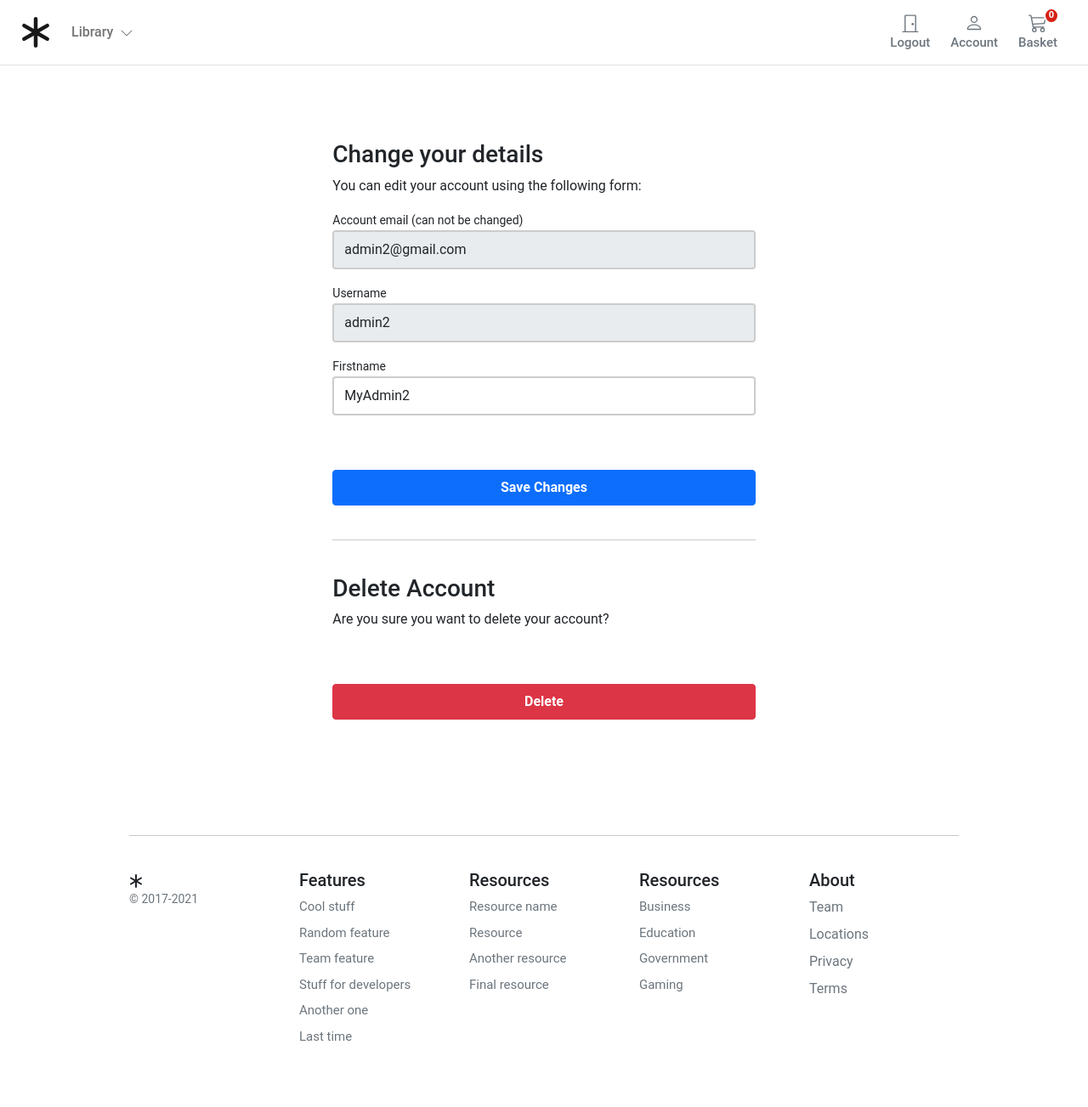
After one commit to himanshugupta0158/Ecommerce-Book-Store-Django, a Django app: page /account/profile/edit/ in a window 1280 px wide. The commit adds this page. Shown: the whole page at 85% size. Run offline with Django 4.2, Linux system fonts and the light colour scheme; a user stored in the database is signed in; data that the repository does not hold is empty.

Commit message:
usermanagement completed

```diff
--- a/account/forms.py
+++ b/account/forms.py
@@ -1,14 +1,32 @@
 from django import forms
-from pyexpat import model
+from django.contrib.auth.forms import (AuthenticationForm, PasswordResetForm,
+                                       SetPasswordForm)
 
 from account.models import UserBase
+
+
+class UserLoginForm(AuthenticationForm):
+    username = forms.CharField(widget=forms.TextInput(
+        attrs={
+            'class': 'form-control mb-3',
+            'placeholder': 'Username',
+            'id': 'login-user',
+        }
+    ))
+    password = forms.CharField(widget=forms.PasswordInput(
+        attrs={
+            'class': 'form-control',
+            'placeholder': 'Password',
+            'id': 'login-pwd',
+        }
+    ))
 
 
 class RegisterationForm(forms.ModelForm):
 
     user_name = forms.CharField(
-        label='Enter Username' ,
-        min_length=4 ,
+        label='Enter Username',
+        min_length=4,
         max_length=50,
         help_text='Required'
     )
@@ -16,11 +34,11 @@ class RegisterationForm(forms.ModelForm):
     email = forms.EmailField(
         max_length=100,
         help_text='Required',
-        error_messages={'required' : 'Sorry, you will need an email'}
+        error_messages={'required': 'Sorry, you will need an email'}
     )
 
     password = forms.CharField(
-        label='Password' ,
+        label='Password',
         widget=forms.PasswordInput
     )
 
@@ -29,26 +47,26 @@ class RegisterationForm(forms.ModelForm):
         widget=forms.PasswordInput
     )
 
-    class Meta :
+    class Meta:
         model = UserBase
-        fields = ('user_name' , 'email')
+        fields = ('user_name', 'email')
 
     def clean_username(self):
         user_name = self.cleaned_data['user_name'].lower()
         r = UserBase.objects.filter(user_name=user_name)
-        if r.count() :
+        if r.count():
             raise forms.ValidationError("Username already exists")
         return user_name
 
     def clean_password2(self):
         cd = self.cleaned_data
-        if cd['password'] != cd['password2'] :
+        if cd['password'] != cd['password2']:
             raise forms.ValidationError('Password do not match.')
         return cd['password2']
 
     def clean_email(self):
         email = self.cleaned_data['email']
-        if UserBase.objects.filter(email=email).exists() :
+        if UserBase.objects.filter(email=email).exists():
             raise forms.ValidationError(
                 'Please use another Email, that email is already taken'
             )
@@ -64,3 +82,62 @@ class RegisterationForm(forms.ModelForm):
             {'class': 'form-control mb-3', 'placeholder': 'Password'})
         self.fields['password2'].widget.attrs.update(
             {'class': 'form-control', 'placeholder': 'Repeat Password'})
+
+
+class PwdResetForm(PasswordResetForm):
+
+    email = forms.EmailField(
+        max_length=254,
+        widget=forms.TextInput(
+            attrs={
+                'class': 'form-control mb-3',
+                'placeholder': 'Email',
+                'id': 'form-email',
+            }
+        )
+    )
+
+    def clean_email(self):
+        email = self.cleaned_data['email']
+        u = UserBase.objects.filter(email=email)
+        if not u:
+            raise forms.ValidationError(
+                'Unfortunately we cannot find that email address'
+            )
+        return email
+
+
+class PwdResetConfirmForm(SetPasswordForm):
+    new_password1 = forms.CharField(
+        label='New Password',
+        widget=forms.PasswordInput(
+            attrs={'class': 'form-control mb-3', 'placeholder': 'New Password', 'id': 'form-newpass', }))
+
+    new_password2 = forms.CharField(
+        label='Repeat Password',
+        widget=forms.PasswordInput(
+            attrs={'class': 'form-control mb-3', 'placeholder': 'New Password', 'id': 'form-newpass2', }))
+
+
+class UserEditForm(forms.ModelForm):
+
+    email = forms.EmailField(
+        label='Account email (can not be changed)', max_length=200, widget=forms.TextInput(
+            attrs={'class': 'form-control mb-3', 'placeholder': 'email', 'id': 'form-email', 'readonly': 'readonly'}))
+
+    user_name = forms.CharField(
+        label='Username', min_length=4, max_length=50, widget=forms.TextInput(
+            attrs={'class': 'form-control mb-3', 'placeholder': 'Username', 'id': 'form-firstname', 'readonly': 'readonly'}))
+
+    first_name = forms.CharField(
+        label='Firstname', min_length=4, max_length=50, widget=forms.TextInput(
+            attrs={'class': 'form-control mb-3', 'placeholder': 'Firstname', 'id': 'form-lastname'}))
+
+    class Meta:
+        model = UserBase
+        fields = ('email', 'user_name', 'first_name',)
+
+    def __init__(self, *args, **kwargs):
+        super().__init__(*args, **kwargs)
+        self.fields['user_name'].required = True
+        self.fields['email'].required = True
--- a/account/token.py
+++ b/account/token.py
@@ -4,7 +4,7 @@ from six import text_type
 
 class AccountActivationTokenGenerator(PasswordResetTokenGenerator):
 
-    def _make_hash_value(self , user , timestamp):
+    def _make_hash_value(self, user, timestamp):
         """
         Generating time-based hash token
         """
@@ -15,4 +15,5 @@ class AccountActivationTokenGenerator(PasswordResetTokenGenerator):
             text_type(user.is_active)
         )
 
+
 account_activation_token = AccountActivationTokenGenerator()
--- a/account/urls.py
+++ b/account/urls.py
@@ -1,12 +1,52 @@
+from django.contrib.auth import views as auth_views
 from django.urls import path
+from django.views.generic import TemplateView
 
 from . import views
+from .forms import PwdResetConfirmForm, PwdResetForm, UserLoginForm
 
 app_name = 'account'
 
 urlpatterns = [
+    path("login/", auth_views.LoginView.as_view(
+        template_name='account/registration/login.html',
+        form_class=UserLoginForm
+    ), name="login"),
+
+    # changes for logout is done in base.html logout link
+    path('logout/', auth_views.LogoutView.as_view(next_page='/account/login/'), name='logout'),
+
     path('register/', views.account_register, name='register'),
-    path('activate/<slug:uidb64>/<slug:token>/',views.account_activate , name='activate'),
+
+    path('activate/<slug:uidb64>/<slug:token>/', views.account_activate, name='activate'),
+
+    path("password_reset/", auth_views.PasswordResetView.as_view(
+        template_name='account/user/password_reset_form.html',
+        success_url='password_reset_email_confirm',#'/' at very start show url will start from root directory from there
+        email_template_name='account/user/password_reset_email.html',
+        form_class=PwdResetForm), name="pwdreset"),
+
+    path("password_reset_confirm/<uidb64>/<token>", auth_views.PasswordResetConfirmView.as_view(
+        template_name='account/user/password_reset_confirm.html',
+        success_url='/account/password_reset_complete/',
+        form_class=PwdResetConfirmForm
+    ), name="password_reset_confirm"),
+
+    path("password_reset/password_reset_email_confirm/", TemplateView.as_view(
+        template_name="account/user/reset_status.html"), name="password_reset_done"),
+
+    path("password_reset_complete/", TemplateView.as_view(
+        template_name="account/user/reset_status.html"
+    ), name="password_reset_complete"),
+
     # User dashboard
-    path('dashboard/',views.dashboard , name="dashboard"),
+
+    path('dashboard/', views.dashboard, name="dashboard"),
+
+    path('profile/edit/', views.edit_details, name='edit_details'),
+
+    path('profile/delete_user/', views.delete_user, name='delete_user'),
+
+    path('profile/delete_confirm/', TemplateView.as_view(
+        template_name="account/user/delete_confirm.html"), name='delete_confirmation'),
 ]
--- a/account/views.py
+++ b/account/views.py
@@ -9,14 +9,37 @@ from django.template.loader import render_to_string
 from django.utils.encoding import force_bytes, force_text
 from django.utils.http import urlsafe_base64_decode, urlsafe_base64_encode
 
-from account.forms import RegisterationForm
+from account.forms import RegisterationForm, UserEditForm
 from account.models import UserBase
 from account.token import account_activation_token
 
 
 @login_required
 def dashboard(request):
-    return render(request , 'account/user/dashboard.html')
+    return render(request, 'account/user/dashboard.html')
+
+
+@login_required
+def edit_details(request):
+    if request.method == 'POST':
+        user_form = UserEditForm(instance=request.user, data=request.POST)
+
+        if user_form.is_valid():
+            user_form.save()
+    else:
+        user_form = UserEditForm(instance=request.user)
+
+    return render(request,
+                  'account/user/edit_details.html', {'user_form': user_form})
+
+
+@login_required
+def delete_user(request):
+    user = UserBase.objects.get(user_name=request.user)
+    user.is_active = False
+    user.save()
+    logout(request)
+    return redirect('account:delete_confirmation')
 
 
 def account_register(request):
@@ -24,7 +47,7 @@ def account_register(request):
     # if request.user.is_authenticated :
     #     return redirect('/')
 
-    if request.method == 'POST' :
+    if request.method == 'POST':
         registerForm = RegisterationForm(request.POST)
         if registerForm.is_valid():
             user = registerForm.save(commit=False)
@@ -37,28 +60,28 @@ def account_register(request):
             subject = 'Activate Your Account'
             message = render_to_string(
                 'account/registration/account_activation_email.html',
-                {'user' : user ,
-                'domain' : current_site.domain,
-                'uid' : urlsafe_base64_encode(force_bytes(user.pk)),
-                'token' : account_activation_token.make_token(user),
-                })
-            user.email_user(subject=subject , message=message)
+                {'user': user,
+                 'domain': current_site.domain,
+                 'uid': urlsafe_base64_encode(force_bytes(user.pk)),
+                 'token': account_activation_token.make_token(user),
+                 })
+            user.email_user(subject=subject, message=message)
             return HttpResponse('registered successfully and activation sent')
     else:
         registerForm = RegisterationForm()
-    return render(request , 'account/registration/register.html' , {'form' : registerForm})
+    return render(request, 'account/registration/register.html', {'form': registerForm})
 
 
-def account_activate(request , uidb64 , token):
-    try :
+def account_activate(request, uidb64, token):
+    try:
         uid = force_text(urlsafe_base64_decode(uidb64))
         user = UserBase.objects.get(pk=uid)
-    except :
+    except:
         pass
-    if user is not None and account_activation_token.check_token(user , token):
+    if user is not None and account_activation_token.check_token(user, token):
         user.is_active = True
         user.save()
-        login(request , user)
+        login(request, user)
         return redirect('account:dashboard')
     else:
-        return render(request , 'account/registration/activation_invalid.html')
+        return render(request, 'account/registration/activation_invalid.html')
--- a/core/settings.py
+++ b/core/settings.py
@@ -39,6 +39,7 @@ INSTALLED_APPS = [
     'django.contrib.messages',
     'django.contrib.staticfiles',
     'bootstrap4',
+    'crispy_forms',
     'store',
     'basket',
     'account',
--- /dev/null
+++ b/templates/account/user/edit_details.html
@@ -0,0 +1,75 @@
+{% extends "../../store/base.html" %}
+{% block title %}Edit Profile{% endblock %}
+{% block content %}
+
+<style>
+    .account-form input {
+        border: 2px solid #ccc;
+        height: calc(2em + .75rem + 2px);
+    }
+
+    .account-form input:focus {
+        border-color: #1497ff;
+        box-shadow: none;
+    }
+</style>
+
+<div class="container-fluid">
+    <div class="row no-gutter">
+        <div class="col-md-12">
+            <div class="login d-flex align-items-center py-5">
+                <div class="container">
+                    <div class="row">
+                        <div class="col-12 col-lg-7  mx-auto">
+
+                <form class="account-form px-4 pt-4" method="post" enctype="multipart/form-data">
+
+                    {% if user_form.is_valid %}
+                    <div class="alert alert-primary" role="alert">
+                        Details successfully updated!
+                    </div>
+                    <p class="small text-center pt-0">
+                        <a href="{% url "account:dashboard" %}">Back to Dashboard</a>
+                    </p>
+                    {% else %}
+                    <h3>Change your details</h3>
+                    <p>You can edit your account using the following form:</p>
+                    {% endif %}
+
+                    {% if form.errors %}
+                    <div class="alert alert-primary" role="alert">
+                        Error: Please try again!
+                    </div>
+                    {% endif %}
+
+                    {% csrf_token %}
+                    <label class="small font-weight-bold">{{ user_form.email.label}}</label>
+                    {{ user_form.email }}
+                    <label class="small font-weight-bold">{{ user_form.user_name.label}}</label>
+                    {{ user_form.user_name }}
+                    <label class="small font-weight-bold">{{ user_form.first_name.label}}</label>
+                    {{ user_form.first_name }}
+
+
+
+                    <button class="btn btn-primary btn-block py-2 mb-4 mt-5 fw-bold w-100" type="submit"
+                        value="Save changes">Save Changes</button>
+                    <hr class="mb-3">
+                </form>
+
+                    <form class="account-form px-4" action="{% url 'account:delete_user' %}" method="post">
+                        {% csrf_token %}
+                        <p class=" h3 pt-4 font-weight-bold">Delete Account</p>
+                        <p>Are you sure you want to delete your account?</p>
+                        <button type="submit" role="button"
+                            class="btn btn-danger btn-block py-2 mb-4 mt-5 fw-bold w-100">Delete</button>
+                    </form>
+
+                        </div>
+                    </div>
+                </div>
+            </div>
+        </div>
+    </div>
+</div>
+{% endblock %}
--- a/templates/store/base.html
+++ b/templates/store/base.html
@@ -64,7 +64,7 @@
                     </button>
 
                     {% if user.is_authenticated %}
-                    <a type="button" role="button" href=""
+                    <a type="button" role="button" href="{% url 'account:logout' %}"
                         class="btn btn-outline-secondary border-0 basket-btn">
                         <div>
                             <svg xmlns="http://www.w3.org/2000/svg" width="22" height="22" fill="currentColor"
@@ -77,7 +77,7 @@
                         <span class="fs15 fw500">Logout</span>
                     </a>
                     {% else %}
-                    <a type="button" role="button" href=""
+                    <a type="button" role="button" href="{% url 'account:login' %}"
                         class="btn btn-outline-secondary border-0 basket-btn">
                         <div>
                             <svg xmlns="http://www.w3.org/2000/svg" width="22" height="22" fill="currentColor"
```
Also changed, not shown: account/models.py (+27 -18 lines), templates/account/registration/login.html (+5 -5 lines), templates/account/user/dashboard.html (+17 -1 lines), templates/account/user/delete_confirm.html (added, +37 -0 lines), templates/account/user/password_reset_confirm.html (added, +91 -0 lines), templates/account/user/password_reset_email.html (added, +14 -0 lines), templates/account/user/password_reset_form.html (added, +51 -0 lines), templates/account/user/reset_status.html (added, +46 -0 lines), db.sqlite3, templates/account/registration/account_activation_email.html (line endings or trailing spaces), 1 other file.
